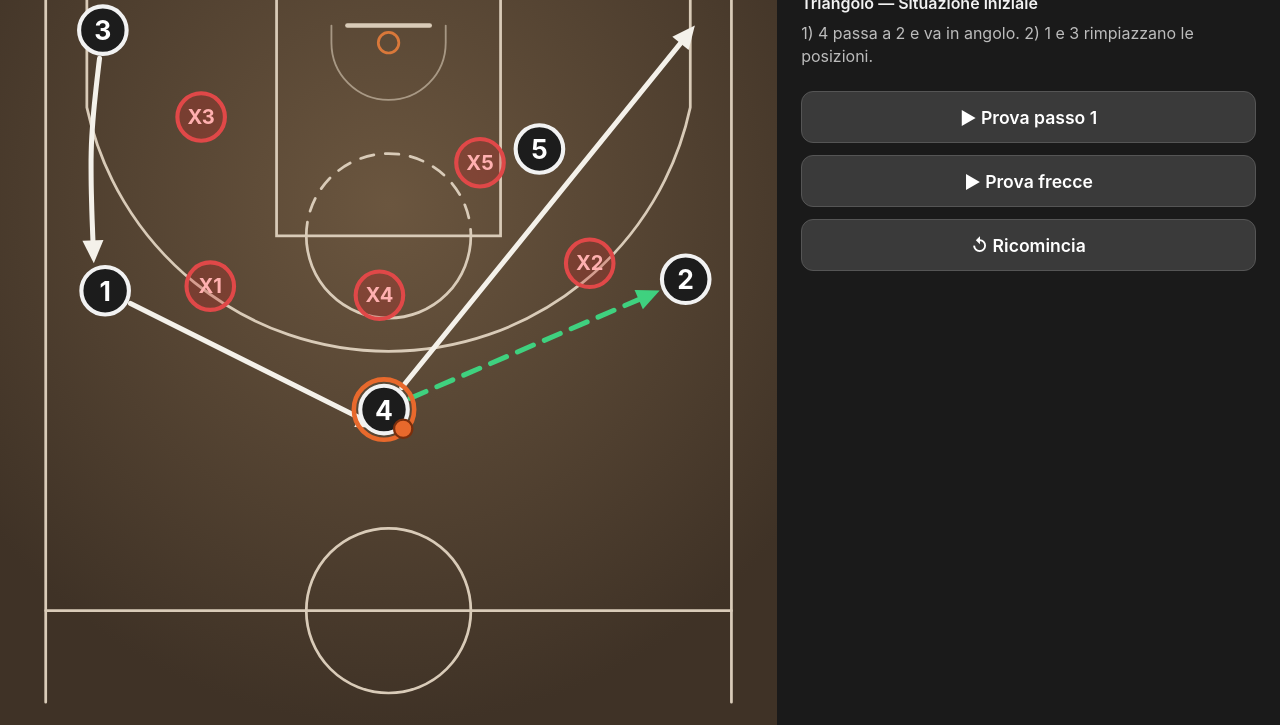
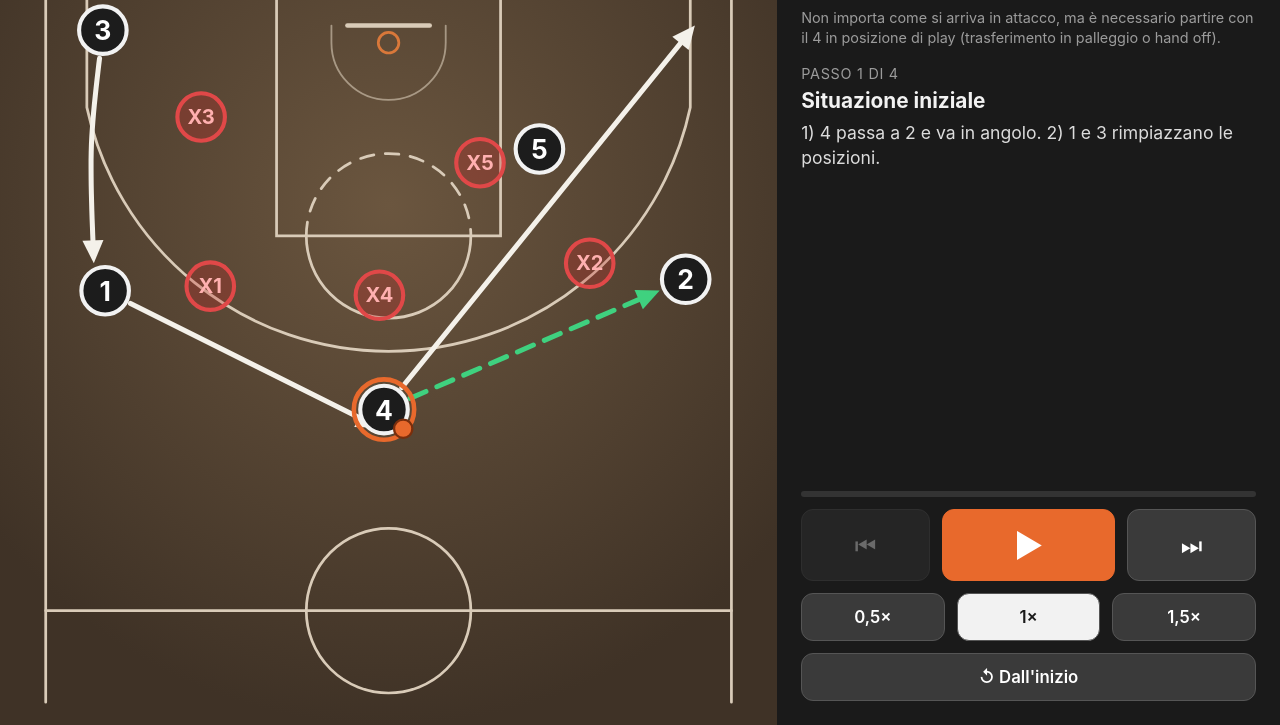
Before and after one commit to ivanrota-00/smart-board, a website built with Vite: page index.html in a window 1280 px wide. Shown: the part 75-800 px from the top of the page. Built offline with nearby package versions, Linux system fonts and the light colour scheme.

Commit message:
Fase 5: player (play/pausa, avanti/indietro, velocità, testi) + Scelta A del Triangolo
Co-Authored-By: Claude Opus 5.5 <noreply@anthropic.com>

```diff
--- a/src/main.ts
+++ b/src/main.ts
@@ -3,11 +3,9 @@ import { VISTA } from './coordinate'
 import { disegnaCampo } from './campo'
 import { montaFrecce } from './frecce'
 import { montaGiocatori } from './giocatori'
-import { durataPasso, statoAlTempo, statoDaSchema } from './motore'
-import { passoProvaFrecce } from './schemi/prova-frecce'
+import { Player, VELOCITA } from './player'
 import { triangolo } from './schemi/triangolo'
 import type { Passo } from './schema'
-import { copiaStato } from './stato'
 import { creaSvg } from './svg'
 
 // Safari su iPad ignora "user-scalable=no": blocchiamo lo zoom con due dita a mano.
@@ -16,6 +14,7 @@ document.addEventListener('gesturestart', (e) => e.preventDefault())
 const app = document.querySelector<HTMLDivElement>('#app')
 if (!app) throw new Error('Manca #app')
 
+// --- Campo -------------------------------------------------------------------
 const svg = creaSvg('svg', {
   class: 'campo',
   viewBox: `${VISTA.x} ${VISTA.y} ${VISTA.larghezza} ${VISTA.altezza}`,
@@ -25,72 +24,129 @@ disegnaCampo(svg)
 const stratoFrecce = creaSvg('g', { class: 'strato-frecce' }) // sotto i giocatori
 svg.append(stratoFrecce)
 
-const partenza = statoDaSchema(triangolo)
+const schema = triangolo
+const player = new Player(schema)
 const frecce = montaFrecce(stratoFrecce)
-const giocatori = montaGiocatori(svg, copiaStato(partenza))
+const giocatori = montaGiocatori(svg, player.statoCampo())
+giocatori.blocca(true) // nel player non si trascina (tornerà con l'editor, Fase 9)
 
-// --- Prove temporanee (Fasi 3–4): passo 1 del Triangolo e passo "Prova frecce" ---
-// (Play/pausa, velocità e testi veri arrivano nella Fase 5)
-let passo: Passo = triangolo.passi[0]
-
+// --- Pannello a destra ---------------------------------------------------------
 const pannello = document.createElement('aside')
 pannello.className = 'pannello'
 pannello.innerHTML = `
-  <h1>Smart Board 🏀</h1>
-  <p class="sottotitolo" id="titolo"></p>
-  <p id="testo"></p>
-  <div class="pulsanti">
-    <button type="button" id="prova">▶ Prova passo 1</button>
-    <button type="button" id="prova-frecce">▶ Prova frecce</button>
-    <button type="button" id="ricomincia">↺ Ricomincia</button>
+  <h1 id="nome"></h1>
+  <p class="premessa" id="premessa"></p>
+  <div class="passo">
+    <p class="numero" id="numero"></p>
+    <h2 id="titolo"></h2>
+    <p id="testo"></p>
+  </div>
+  <div class="comandi">
+    <div class="barra"><div class="barra-piena" id="barra"></div></div>
+    <div class="riga">
+      <button type="button" id="indietro" aria-label="Indietro">⏮&#xFE0E;</button>
+      <button type="button" id="play" class="principale" aria-label="Play">▶&#xFE0E;</button>
+      <button type="button" id="avanti" aria-label="Avanti">⏭&#xFE0E;</button>
+    </div>
+    <div class="riga velocita" id="velocita"></div>
+    <button type="button" id="ricomincia" class="largo">↺ Dall'inizio</button>
   </div>
 `
 app.append(svg, pannello)
 
-const btnProva = pannello.querySelector<HTMLButtonElement>('#prova')!
-const btnProvaFrecce = pannello.querySelector<HTMLButtonElement>('#prova-frecce')!
-const titolo = pannello.querySelector<HTMLParagraphElement>('#titolo')!
-const testo = pannello.querySelector<HTMLParagraphElement>('#testo')!
-const btnRicomincia = pannello.querySelector<HTMLButtonElement>('#ricomincia')!
-let animazione = 0 // id di requestAnimationFrame (0 = ferma)
-
-function ferma(): void {
-  cancelAnimationFrame(animazione)
-  animazione = 0
-  giocatori.blocca(false)
-  btnProva.disabled = false
-  btnProvaFrecce.disabled = false
+const $ = <T extends HTMLElement>(id: string) => pannello.querySelector<T>(`#${id}`)!
+const el = {
+  nome: $('nome'),
+  premessa: $('premessa'),
+  numero: $('numero'),
+  titolo: $('titolo'),
+  testo: $('testo'),
+  barra: $('barra'),
+  play: $<HTMLButtonElement>('play'),
+  indietro: $<HTMLButtonElement>('indietro'),
+  avanti: $<HTMLButtonElement>('avanti'),
+  ricomincia: $<HTMLButtonElement>('ricomincia'),
+  velocita: $('velocita'),
 }
 
-/** Torna all'inizio del passo scelto: posizioni di partenza + tutte le sue frecce. */
-function preparaPasso(nuovo: Passo): void {
-  ferma()
-  passo = nuovo
-  titolo.textContent = `${triangolo.nome} — ${passo.titolo}`
-  testo.textContent = passo.testo
-  giocatori.mostra(partenza)
-  frecce.mostraPasso(partenza, passo)
-  frecce.aggiorna(0)
+el.nome.textContent = schema.nome
+el.premessa.textContent = schema.premessa ?? ''
+
+const bottoniVelocita = VELOCITA.map((v) => {
+  const b = document.createElement('button')
+  b.type = 'button'
+  b.textContent = `${String(v).replace('.', ',')}×`
+  b.addEventListener('click', () => {
+    player.velocita = v
+    disegna()
+  })
+  el.velocita.append(b)
+  return { v, b }
+})
+
+// --- Disegno dello stato del player ----------------------------------------------
+let passoMostrato: Passo | null = null
+let inizioMostrato: unknown = null
+
+function disegna(): void {
+  // Le frecce si ricalcolano solo quando cambia il passo
+  if (player.passo !== passoMostrato || player.statoInizioPasso !== inizioMostrato) {
+    passoMostrato = player.passo
+    inizioMostrato = player.statoInizioPasso
+    frecce.mostraPasso(player.statoInizioPasso, player.passo)
+    el.numero.textContent = `Passo ${player.numero} di ${player.totale}`
+    el.titolo.textContent = player.passo.titolo
+    el.testo.textContent = player.passo.testo
+  }
+  frecce.aggiorna(player.t)
+  giocatori.mostra(player.statoCampo())
+
+  const durata = player.durata
+  el.barra.style.width = `${durata > 0 ? (player.t / durata) * 100 : 0}%`
+  el.play.textContent = (player.inRiproduzione ? '⏸' : '▶') + '\uFE0E' // simbolo, non emoji
+  el.play.setAttribute('aria-label', player.inRiproduzione ? 'Pausa' : 'Play')
+  el.indietro.disabled = player.numero === 1 && player.t === 0
+  el.avanti.disabled = player.finito
+  for (const { v, b } of bottoniVelocita) b.classList.toggle('attivo', v === player.velocita)
 }
 
-function avvia(nuovo: Passo): void {
-  preparaPasso(nuovo)
-  const durata = durataPasso(passo)
-  const t0 = performance.now()
-  giocatori.blocca(true)
-  btnProva.disabled = true
-  btnProvaFrecce.disabled = true
-  const fotogramma = (ora: number) => {
-    const t = Math.min((ora - t0) / 1000, durata)
-    giocatori.mostra(statoAlTempo(partenza, passo, t))
-    frecce.aggiorna(t)
-    if (t < durata) animazione = requestAnimationFrame(fotogramma)
-    else ferma()
-  }
+// --- Animazione (requestAnimationFrame) -------------------------------------------
+let ultimo = 0
+let animazione = 0
+
+function fotogramma(ora: number): void {
+  const dt = Math.min((ora - ultimo) / 1000, 0.1) // max 0,1 s: evita salti se la pagina era in pausa
+  ultimo = ora
+  player.avanza(dt)
+  disegna()
+  animazione = player.inRiproduzione ? requestAnimationFrame(fotogramma) : 0
+}
+
+function avviaCiclo(): void {
+  if (animazione) return
+  ultimo = performance.now()
   animazione = requestAnimationFrame(fotogramma)
 }
 
-btnProva.addEventListener('click', () => avvia(triangolo.passi[0]))
-btnProvaFrecce.addEventListener('click', () => avvia(passoProvaFrecce))
-btnRicomincia.addEventListener('click', () => preparaPasso(passo))
-preparaPasso(passo)
+el.play.addEventListener('click', () => {
+  if (player.inRiproduzione) player.pausa()
+  else {
+    player.play()
+    avviaCiclo()
+  }
+  disegna()
+})
+el.indietro.addEventListener('click', () => {
+  player.indietro()
+  disegna()
+})
+el.avanti.addEventListener('click', () => {
+  player.avanti()
+  disegna()
+})
+el.ricomincia.addEventListener('click', () => {
+  player.ricomincia()
+  disegna()
+})
+
+disegna()
--- /dev/null
+++ b/src/player.ts
@@ -0,0 +1,120 @@
+// Logica del player (senza grafica, testabile): quale passo, a che secondo, velocità.
+// Regole scelte con Ivan (Fase 5):
+// - Play riproduce UN passo; a fine passo ci si ferma sull'inizio del passo dopo (frecce e testo nuovi).
+// - Il passo dopo è `prossimo`. Con le `scelte` (Fase 6) per ora si prende la prima (temporaneo).
+import { durataPasso, statoAlTempo, statoDaSchema, statoFinePasso } from './motore'
+import type { Passo, Schema } from './schema'
+import type { StatoCampo } from './stato'
+
+export const VELOCITA = [0.5, 1, 1.5] as const
+
+export class Player {
+  private storia: Passo[] = [] // passi visitati; l'ultimo è quello corrente
+  private inizi: StatoCampo[] = [] // stato di partenza di ogni passo della storia
+  t = 0 // secondi nel passo corrente
+  inRiproduzione = false
+  velocita = 1
+
+  constructor(private schema: Schema) {
+    this.ricomincia()
+  }
+
+  get passo(): Passo {
+    return this.storia[this.storia.length - 1]
+  }
+
+  get durata(): number {
+    return durataPasso(this.passo)
+  }
+
+  /** Numero del passo corrente (1 = primo). */
+  get numero(): number {
+    return this.storia.length
+  }
+
+  /** Passi totali lungo il percorso attuale (fatti + quello corrente + quelli che seguono). */
+  get totale(): number {
+    let n = this.storia.length
+    const visti = new Set(this.storia.map((p) => p.id))
+    let p = this.prossimoDi(this.passo)
+    while (p && !visti.has(p.id)) {
+      visti.add(p.id)
+      n++
+      p = this.prossimoDi(p)
+    }
+    return n
+  }
+
+  /** true quando si è alla fine dell'ultimo passo. */
+  get finito(): boolean {
+    return !this.prossimoDi(this.passo) && this.t >= this.durata
+  }
+
+  get statoInizioPasso(): StatoCampo {
+    return this.inizi[this.inizi.length - 1]
+  }
+
+  /** Stato del campo da disegnare adesso. */
+  statoCampo(): StatoCampo {
+    return statoAlTempo(this.statoInizioPasso, this.passo, this.t)
+  }
+
+  prossimoDi(passo: Passo): Passo | undefined {
+    const id = passo.prossimo ?? passo.scelte?.[0]?.vaiA
+    return id ? this.schema.passi.find((p) => p.id === id) : undefined
+  }
+
+  ricomincia(): void {
+    this.storia = [this.schema.passi[0]]
+    this.inizi = [statoDaSchema(this.schema)]
+    this.t = 0
+    this.inRiproduzione = false
+  }
+
+  play(): void {
+    if (this.finito) this.ricomincia()
+    this.inRiproduzione = true
+  }
+
+  pausa(): void {
+    this.inRiproduzione = false
+  }
+
+  /** Fa passare il tempo (secondi reali). Va chiamato a ogni fotogramma. */
+  avanza(secondi: number): void {
+    if (!this.inRiproduzione) return
+    this.t += secondi * this.velocita
+    if (this.t >= this.durata) {
+      this.t = this.durata
+      this.inRiproduzione = false
+      this.vaiAlProssimo()
+    }
+  }
+
+  /** ⏭ Salta all'inizio del passo dopo (se c'è), altrimenti alla fine di questo. */
+  avanti(): void {
+    this.inRiproduzione = false
+    if (!this.vaiAlProssimo()) this.t = this.durata
+  }
+
+  /** ⏮ Torna all'inizio del passo; se sei già all'inizio, al passo prima. */
+  indietro(): void {
+    this.inRiproduzione = false
+    if (this.t > 0) {
+      this.t = 0
+    } else if (this.storia.length > 1) {
+      this.storia.pop()
+      this.inizi.pop()
+      this.t = 0
+    }
+  }
+
+  private vaiAlProssimo(): boolean {
+    const p = this.prossimoDi(this.passo)
+    if (!p) return false
+    this.inizi.push(statoFinePasso(this.statoInizioPasso, this.passo))
+    this.storia.push(p)
+    this.t = 0
+    return true
+  }
+}
--- a/src/schema.ts
+++ b/src/schema.ts
@@ -41,6 +41,8 @@ export interface Passo {
   azioni: Azione[]
   /** Se presenti, l'app si ferma e mostra i bottoni (Fase 6). */
   scelte?: Scelta[]
+  /** id del passo successivo (se non ci sono scelte). Se manca, lo schema finisce qui. */
+  prossimo?: string
 }
 
 export interface Schema {
--- a/src/schemi/prova-frecce.ts
+++ /dev/null
@@ -1,19 +0,0 @@
-// Passo FINTO (temporaneo, Fase 4) per vedere tutti i tipi di freccia sul campo.
-// Usa le posizioni iniziali del Triangolo.
-import type { Passo } from '../schema'
-
-export const passoProvaFrecce: Passo = {
-  id: 'prova-frecce',
-  titolo: 'Prova frecce',
-  testo:
-    'Palleggio (blu ondulata), passaggio (verde tratteggiata), blocco (stanghetta finale), taglio curvo (bianca), hand-off (due stanghette).',
-  azioni: [
-    { tipo: 'palleggio', giocatore: 'A4', percorso: [[5.6, 10.6], [4.3, 9.2]], inizio: 0, durata: 1.5 },
-    { tipo: 'spostamento', giocatore: 'D4', percorso: [[5.4, 8.4]], inizio: 0.1, durata: 1.4 },
-    { tipo: 'blocco', giocatore: 'A5', percorso: [[11.4, 5.6]], inizio: 0, durata: 1.2 },
-    { tipo: 'taglio', giocatore: 'A2', percorso: [[12.6, 4.4], [10.2, 2.0]], inizio: 1.2, durata: 1.6 },
-    { tipo: 'taglio', giocatore: 'A3', percorso: [[1.6, 3.6], [3.4, 4.6]], inizio: 0, durata: 1.4 },
-    { tipo: 'passaggio', da: 'A4', a: 'A1', inizio: 1.6, durata: 0.6 },
-    { tipo: 'hand-off', da: 'A1', a: 'A3', inizio: 2.5, durata: 0.5 },
-  ],
-}
--- a/src/schemi/triangolo.ts
+++ b/src/schemi/triangolo.ts
@@ -1,6 +1,6 @@
 // Schema "Triangolo" dal PDF di esempio (docs/esempi/Triangolo.pdf).
 // Posizioni misurate sulle immagini del PDF e arrotondate (🟡 approssimate).
-// Per ora solo il primo passo (Fase 3); gli altri arrivano con le Fasi 5–6.
+// Fase 5: situazione iniziale + Scelta A (Step 1–3). La Scelta B arriva con la Fase 6.
 import { VERSIONE_SCHEMA, type Schema } from '../schema'
 
 export const triangolo: Schema = {
@@ -43,5 +43,48 @@ export const triangolo: Schema = {
         { etichetta: 'B: passa al 1', vaiA: 'pB1' },
       ],
     },
+    {
+      id: 'pA1',
+      titolo: 'Scelta A — Step 1',
+      testo: '2 passa al 5. Con palla sul 5, il 4 taglia per un back door mentre 3 si avvicina all’area.',
+      prossimo: 'pA2',
+      azioni: [
+        { tipo: 'passaggio', da: 'A2', a: 'A5', inizio: 0, durata: 0.7 },
+        { tipo: 'taglio', giocatore: 'A4', percorso: [[7.5, 1.0], [1.0, 1.1]], inizio: 0.6, durata: 2.0 },
+        { tipo: 'spostamento', giocatore: 'D4', percorso: [[4.3, 2.0]], inizio: 0.8, durata: 2.0 },
+        { tipo: 'taglio', giocatore: 'A3', percorso: [[4.5, 4.5]], inizio: 0.6, durata: 1.4 },
+        { tipo: 'spostamento', giocatore: 'D3', percorso: [[6.6, 4.5]], inizio: 0.7, durata: 1.4 },
+        { tipo: 'spostamento', giocatore: 'D5', percorso: [[11.2, 2.6]], inizio: 0.3, durata: 1.0 },
+        { tipo: 'spostamento', giocatore: 'D2', percorso: [[12.1, 5.8]], inizio: 0.3, durata: 1.0 },
+        { tipo: 'spostamento', giocatore: 'D1', percorso: [[9.0, 8.4]], inizio: 0.3, durata: 1.0 },
+      ],
+    },
+    {
+      id: 'pA2',
+      titolo: 'Scelta A — Step 2',
+      testo: '2 va a bloccare 3 ed esce sul lato opposto. 3 sfrutta il blocco ed esce sul lato opposto per giocare con il 5.',
+      prossimo: 'pA3',
+      azioni: [
+        { tipo: 'blocco', giocatore: 'A2', percorso: [[11.0, 6.4], [7.2, 5.1]], inizio: 0, durata: 1.5 },
+        { tipo: 'taglio', giocatore: 'A2', percorso: [[4.5, 6.0], [1.6, 6.4]], inizio: 1.8, durata: 1.6 },
+        { tipo: 'spostamento', giocatore: 'D2', percorso: [[5.1, 5.7]], inizio: 1.9, durata: 1.6 },
+        { tipo: 'taglio', giocatore: 'A3', percorso: [[4.8, 5.3], [8.5, 5.4], [13.9, 3.8]], inizio: 1.4, durata: 2.0 },
+        { tipo: 'spostamento', giocatore: 'D3', percorso: [[7.4, 4.6], [12.4, 3.2]], inizio: 1.6, durata: 2.0 },
+      ],
+    },
+    {
+      id: 'pA3',
+      titolo: 'Scelta A — Step 3',
+      testo: '5 passa a 3. 3 può scegliere di giocare hand off con 2 oppure P&R con il 5.',
+      azioni: [
+        { tipo: 'passaggio', da: 'A5', a: 'A3', inizio: 0, durata: 0.7 },
+        { tipo: 'palleggio', giocatore: 'A3', percorso: [[12.8, 5.0], [10.3, 5.9], [8.0, 5.2], [5.1, 3.4]], inizio: 0.8, durata: 2.6 },
+        { tipo: 'spostamento', giocatore: 'D3', percorso: [[12.0, 4.6], [9.6, 5.0], [6.3, 3.8]], inizio: 0.9, durata: 2.6 },
+        { tipo: 'taglio', giocatore: 'A4', percorso: [[1.45, 5.3]], inizio: 0.5, durata: 1.4 },
+        { tipo: 'spostamento', giocatore: 'D4', percorso: [[2.6, 4.4]], inizio: 0.6, durata: 1.4 },
+        { tipo: 'taglio', giocatore: 'A2', percorso: [[5.2, 6.7], [9.0, 3.4]], inizio: 1.0, durata: 1.8 },
+        { tipo: 'spostamento', giocatore: 'D2', percorso: [[7.6, 5.0]], inizio: 1.1, durata: 1.8 },
+      ],
+    },
   ],
 }
--- a/src/style.css
+++ b/src/style.css
@@ -72,26 +72,69 @@ body {
   opacity: 0.85; /* si vede che lo stai muovendo */
 }
 
-.pannello .sottotitolo {
-  font-weight: 600;
-  opacity: 1;
-  margin-bottom: 0.5rem;
+.pannello {
+  display: flex;
+  flex-direction: column;
+  gap: 1rem;
+  overflow-y: auto;
 }
 
-.pulsanti {
+.pannello .premessa {
+  font-size: 0.9rem;
+  opacity: 0.6;
+}
+
+.passo .numero {
+  font-size: 0.9rem;
+  text-transform: uppercase;
+  letter-spacing: 0.05em;
+  opacity: 0.6;
+  margin-bottom: 0.25rem;
+}
+
+.passo h2 {
+  font-size: 1.3rem;
+  margin: 0 0 0.5rem;
+}
+
+.passo p {
+  font-size: 1.1rem;
+  opacity: 0.9;
+}
+
+/* Comandi in fondo al pannello */
+.comandi {
+  margin-top: auto;
   display: flex;
   flex-direction: column;
   gap: 0.75rem;
-  margin-top: 1.5rem;
+}
+
+.barra {
+  height: 6px;
+  border-radius: 3px;
+  background: #333;
+  overflow: hidden;
+}
+
+.barra-piena {
+  height: 100%;
+  width: 0;
+  background: #e8692c;
+}
+
+.riga {
+  display: flex;
+  gap: 0.75rem;
 }
 
 /* Pulsanti grandi per il dito (≥ 44 px) */
-.pulsanti button {
-  min-height: 52px;
-  padding: 0 1rem;
+.comandi button {
+  flex: 1;
+  min-height: 56px;
+  padding: 0 0.5rem;
   font: inherit;
-  font-size: 1.1rem;
-  font-weight: 600;
+  font-size: 1.5rem;
   color: #fff;
   background: #3a3a3a;
   border: 1px solid #555;
@@ -99,10 +142,30 @@ body {
   touch-action: manipulation;
 }
 
-.pulsanti button:active {
-  background: #505050;
+.comandi button.principale {
+  flex: 1.4;
+  min-height: 72px;
+  font-size: 2rem;
+  background: #e8692c;
+  border-color: #e8692c;
 }
 
-.pulsanti button:disabled {
-  opacity: 0.45;
+.comandi .velocita button,
+.comandi button.largo {
+  min-height: 48px;
+  font-size: 1.05rem;
+  font-weight: 600;
 }
+
+.comandi .velocita button.attivo {
+  background: #f2f2f2;
+  color: #1a1a1a;
+}
+
+.comandi button:active {
+  filter: brightness(1.2);
+}
+
+.comandi button:disabled {
+  opacity: 0.35;
+}
```
Also changed, not shown: src/player.test.ts (added, +128 -0 lines).
